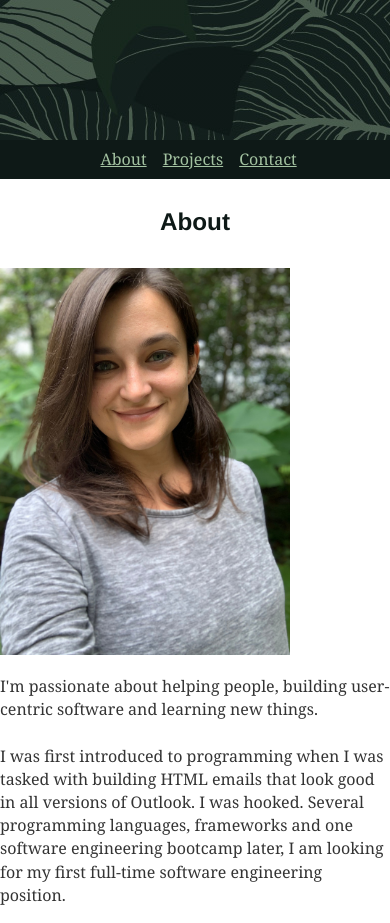
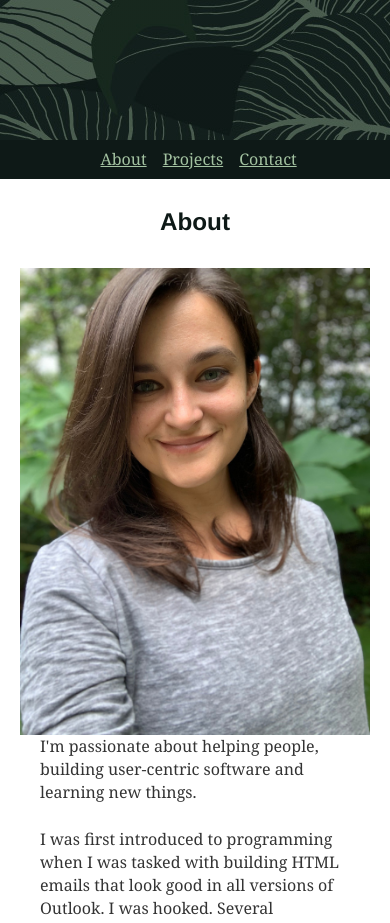
Before and after one commit to LizLaffitte/personal-portfolio, a Gatsby site: page / in a window 390 px wide. Shown: the part 160-1083 px from the top of the page. Built offline with nearby package versions, Linux system fonts and the light colour scheme; Gatsby itself is replaced by a stand-in of ours; some packages are replaced by stand-ins of ours.

Commit message:
CSS for mobile.

```diff
--- a/src/components/innerSection.js
+++ b/src/components/innerSection.js
@@ -3,7 +3,7 @@ import React from "react"
 export default function InnerSection( props){
     return(
         <section id={props.sectionId} className={props.sectionClasses}  style={{padding:`30px 0`, backgroundColor:props.bgC}}  >
-            <div style={{maxWidth:`960px`, margin:`0 auto 40px`}}>
+            <div style={{maxWidth:`960px`, margin:`0 auto 40px`,padding: `0 20px`,boxSizing: 'content-box'}}>
 
              {props.children}
             </div>
--- a/src/pages/index.js
+++ b/src/pages/index.js
@@ -16,7 +16,7 @@ export default function Home({data}) {
       <h2>About</h2>
 
       <div className="flx">
-      <StaticImage src="../images/Liz-Laffitte.png"  objectPosition="50% top" alt="Liz Laffitte Headshot" style={{minWidth:"290px", flexBasis:"37%"}} />
+      <StaticImage src="../images/Liz-Laffitte.png"  objectPosition="50% top" alt="Liz Laffitte Headshot" style={{minWidth:"290px", flexBasis:'35%', flexGrow:'3'}} />
           <div className="txt">
             <p>I'm passionate about helping people, building user-centric software and learning new things.</p>
             <p>I was first introduced to programming when I was tasked with building HTML emails that look good in all versions of Outlook. I was hooked. Several programming languages, frameworks and one software engineering bootcamp later, I am looking for my first full-time software engineering position.</p>
--- a/src/styles/global.css
+++ b/src/styles/global.css
@@ -53,7 +53,6 @@ nav {
 main section div.flx{
    display: flex;
    justify-content: space-between;
-   gap: 20px;
    flex-wrap: wrap;
 }
 main h2{
@@ -63,6 +62,7 @@ main h2{
 .flx div.txt{
     flex-basis: 60%;
     flex-grow:2;
+    padding-left:20px;
 }
 
 main section h2{
```
